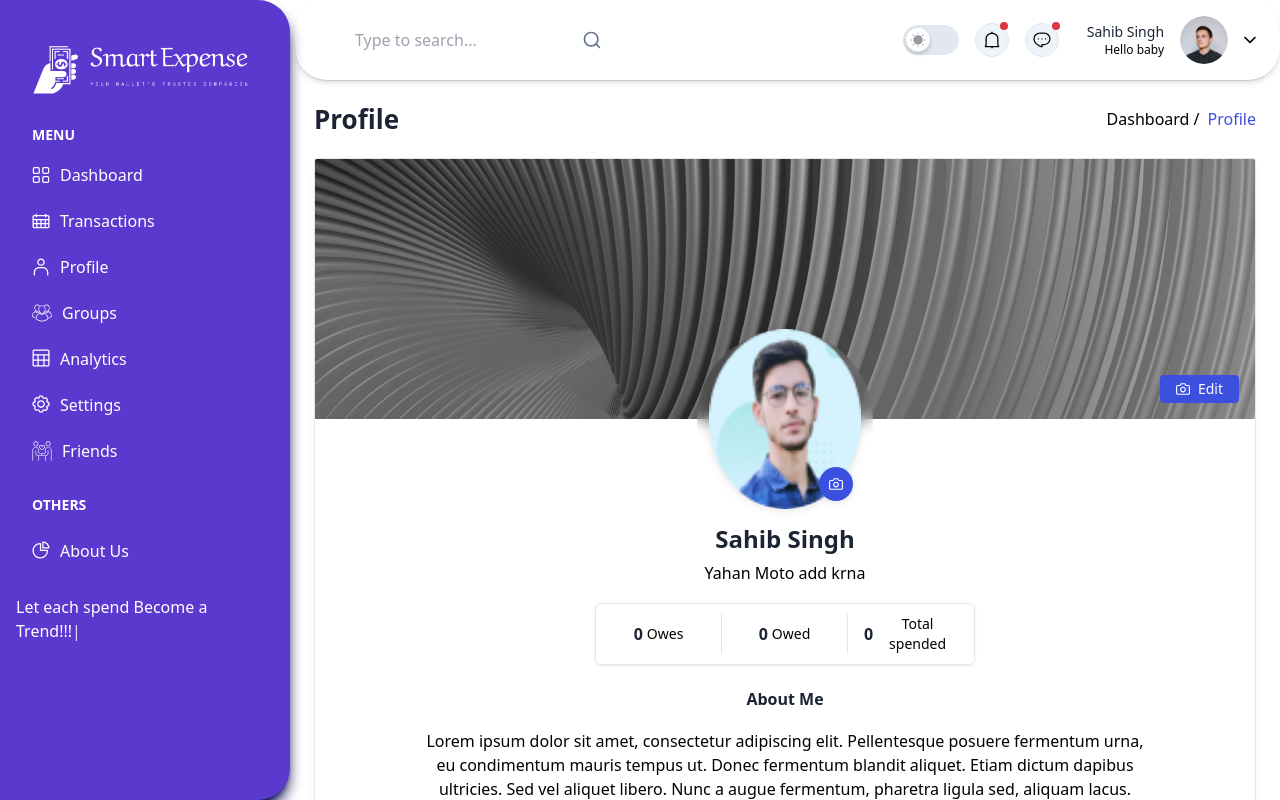
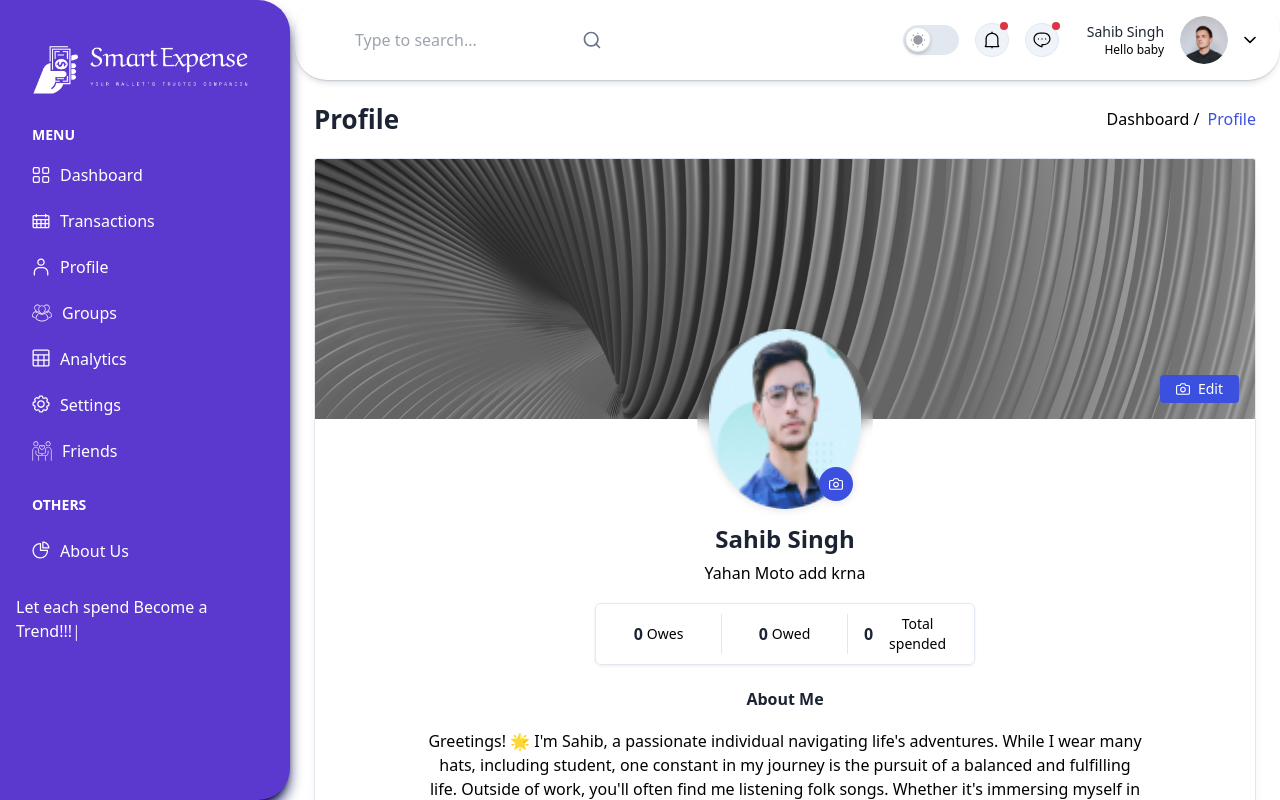
Before and after one commit to Sahib573/saveMoney, a React (Vite) app in the folder frontend/: page /profile in a window 1280 px wide. Built offline with nearby package versions, Linux system fonts and the light colour scheme.

Commit message:
profile changes

```diff
--- a/frontend/src/pages/Groups/AddGroups.tsx
+++ b/frontend/src/pages/Groups/AddGroups.tsx
@@ -5,7 +5,7 @@ interface Member {
     email: string;
 }
 
-const AddGroupForm = () => {
+const AddGroup = () => {
     const [groupName, setGroupName] = useState('');
     const [groupDescription, setGroupDescription] = useState('');
     const [totalExpense, setTotalExpense] = useState('');
@@ -124,14 +124,19 @@ const AddGroupForm = () => {
                             <ul>
                                 {membersList.map((member, index) => (
                                     <li key={index} className="flex items-center mb-2">
-                                        <span>{member.member}: {member.email}</span>
-                                        <button
-                                            type="button"
-                                            onClick={() => handleRemoveMember(index)}
-                                            className="ml-2 text-red-500 hover:text-red-700"
-                                        >
-                                            Remove
-                                        </button>
+                                        <div className="flex items-center mb-2">
+                                            <button
+                                                type="button"
+                                                onClick={() => handleRemoveMember(index)}
+                                                className="bg-primary px-2 py-1 text-white rounded-full hover:bg-primary-dark transition"
+                                                style={{ width: '2rem', height: '2rem', display: 'flex', alignItems: 'center', justifyContent: 'center', marginRight: '0.5rem' }}
+                                            >
+                                                -
+                                            </button>
+                                            <span>{member.member}: {member.email}</span>
+                                        </div>
+
+
                                     </li>
                                 ))}
                             </ul>
@@ -167,4 +172,4 @@ const AddGroupForm = () => {
     );
 };
 
-export default AddGroupForm;
+export default AddGroup;
--- a/frontend/src/pages/Profile.tsx
+++ b/frontend/src/pages/Profile.tsx
@@ -116,11 +116,15 @@ const Profile = () => {
                 About Me
               </h4>
               <p className="mt-4.5">
-                Lorem ipsum dolor sit amet, consectetur adipiscing elit.
-                Pellentesque posuere fermentum urna, eu condimentum mauris
-                tempus ut. Donec fermentum blandit aliquet. Etiam dictum dapibus
-                ultricies. Sed vel aliquet libero. Nunc a augue fermentum,
-                pharetra ligula sed, aliquam lacus.
+                Greetings! 🌟 I'm Sahib, a passionate individual navigating life's adventures. While I wear many hats, including student, one constant in my journey is the pursuit of a balanced and fulfilling life.
+
+                Outside of work, you'll often find me listening folk songs. Whether it's immersing myself in a good book, exploring local trails, or experimenting with new recipes in the kitchen, I believe in embracing life's diverse experiences.
+
+                Finance, to me, is not just about numbers; it's about the freedom to make meaningful choices. I've learned that by understanding and managing my resources, I can create the space to savor the things that truly matter.
+
+                I'm a believer in the power of community and shared knowledge. Let's connect, share stories, and inspire each other on this journey of growth and self-discovery.
+
+                Here's to embracing the adventure of life!
               </p>
             </div>
 
```
Also changed, not shown: 2 other files (tests, documents, lock files or other folders).
